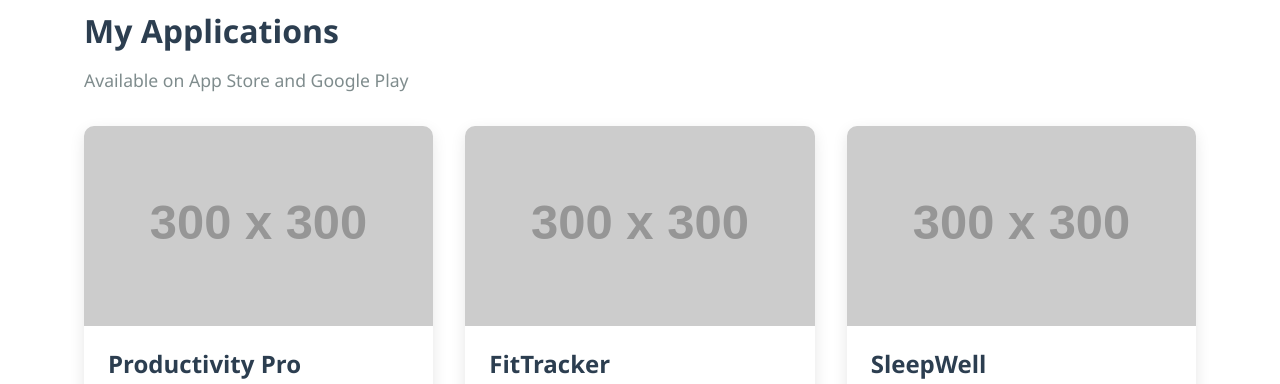
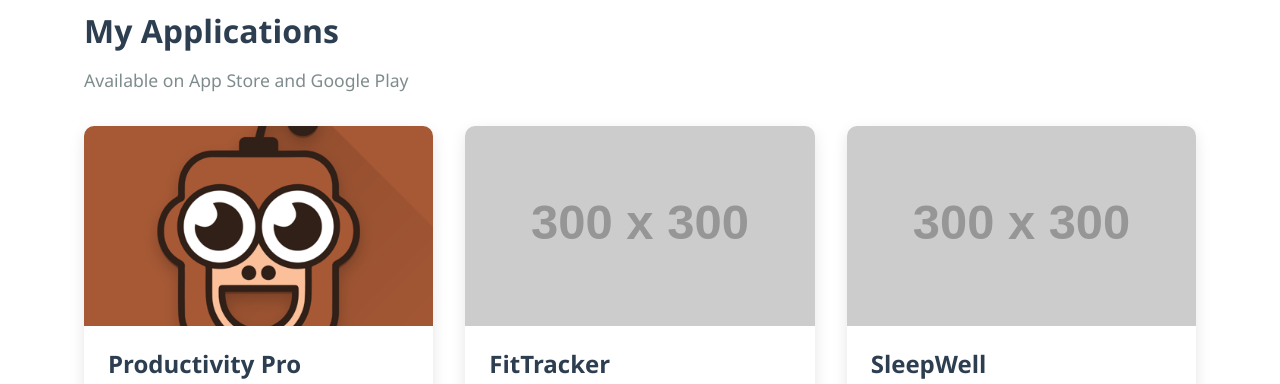
Before and after one commit to walidlasseg/walidlasseg.github.io, a plain HTML site: page index23.html in a window 1280 px wide. Shown: the part 900-1284 px from the top of the page. Drawn offline with Linux system fonts and the light colour scheme; placeholder pictures from the web are drawn by us.

Commit message:
Update index23.html

```diff
--- a/index23.html
+++ b/index23.html
@@ -56,7 +56,7 @@
                 <!-- App 1 -->
                 <div class="app-card">
                     <div class="app-image">
-                        <img src="https://via.placeholder.com/300x300" alt="App 1">
+                        <img src="images/sarcasticbot.png" alt="App 1">
                     </div>
                     <div class="app-content">
                         <h3>Productivity Pro</h3>
```
